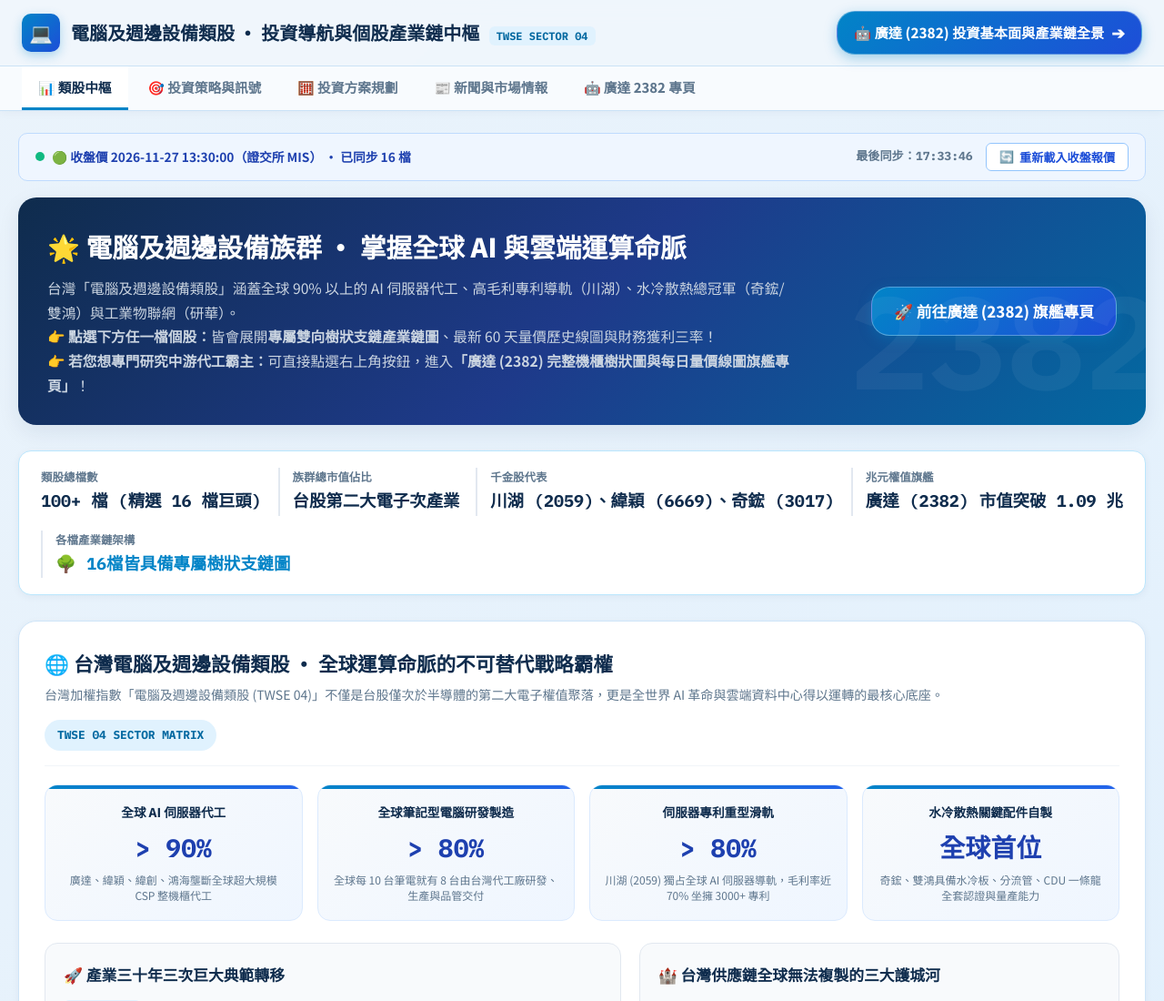
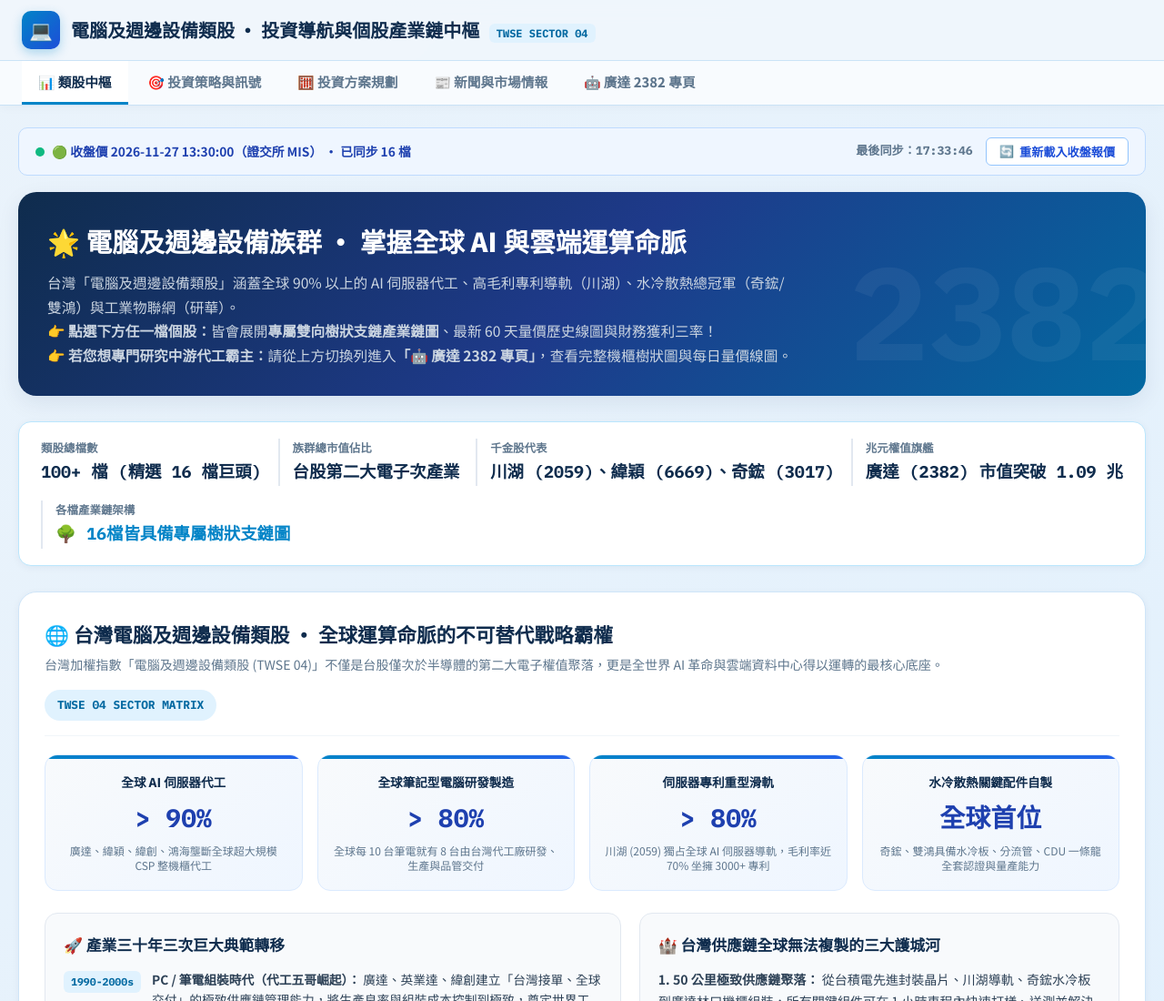
Before and after one commit to itachi923/quanta-ai-supply-chain, a plain HTML site: page index.html in a window 1280 px wide. Shown: the top 1100 px of the page at 91% size. Drawn offline with nearby package versions, Linux system fonts and the light colour scheme.

Commit message:
refactor: 移除首頁兩個與切換列重複的廣達入口按鈕
頁首的「🤖 廣達 (2382) 投資基本面與產業鏈全景」與橫幅右側的
「🚀 前往廣達 (2382) 旗艦專頁」，都跟正下方的頁面切換列重複，予以移除。
.quanta-portal-btn 的兩段 CSS 已無人使用，一併刪除避免留下死碼。

連帶修正：
- 橫幅文案原本寫「可直接點選右上角按鈕」，指的就是被刪的那顆按鈕，
  已改為指向頁首切換列。
- 橫幅原本是「文字 + 按鈕」兩欄 flex，按鈕移除後只剩一個子項，
  替 .hero-banner-content 補上 flex:1，否則文字會被內容寬度縮住。
- 四頁的切換列註解仍寫「三頁共用／四頁共用」，全部更正為五頁。
  切換列有五份副本、改動必須同步，註解寫錯會害接手者漏改檔案。
- news.html 頁尾補上「投資方案規劃」連結（上次新增該頁時只改了切換列）。

保留彩蛋提示框與頁尾的廣達連結：前者預設隱藏、只在情境觸發時出現，
後者是頁尾重複主導航的慣例，兩者都不是與切換列並排的重複入口。

Co-Authored-By: Claude Opus 5 <noreply@anthropic.com>

```diff
--- a/index.html
+++ b/index.html
@@ -144,35 +144,13 @@
       margin-left: 6px;
     }
 
-    /* 關鍵按鍵：直通廣達旗艦專頁 */
-    .quanta-portal-btn {
-      background: linear-gradient(135deg, #0284c7 0%, #1d4ed8 100%);
-      color: #ffffff !important;
-      text-decoration: none;
-      font-size: 0.95rem;
-      font-weight: 800;
-      padding: 8px 18px;
-      border-radius: 20px;
-      display: inline-flex;
-      align-items: center;
-      gap: 8px;
-      box-shadow: 0 4px 14px rgba(2, 132, 199, 0.35);
-      transition: all 0.25s ease;
-      border: 1px solid rgba(255, 255, 255, 0.3);
-    }
-    .quanta-portal-btn:hover {
-      transform: translateY(-2px);
-      box-shadow: 0 6px 20px rgba(2, 132, 199, 0.5);
-      background: linear-gradient(135deg, #0369a1 0%, #1e40af 100%);
-    }
-
     .container {
       max-width: 1400px;
       margin: 0 auto;
       padding: 24px 20px 80px;
     }
 
-    /* 頂部強推橫幅：廣達旗艦專頁 */
+    /* 頂部說明橫幅 */
     .hero-banner {
       background: linear-gradient(135deg, #0f2c4d 0%, #1e3a8a 50%, #0369a1 100%);
       color: #ffffff;
@@ -199,6 +177,7 @@
       font-family: var(--font-mono);
       pointer-events: none;
     }
+    .hero-banner-content { flex: 1; min-width: 0; }
     .hero-banner-content h1 {
       font-size: 1.8rem;
       font-weight: 900;
@@ -1349,17 +1328,9 @@
           <span class="brand-badge">TWSE SECTOR 04</span>
         </div>
       </a>
-
-      <!-- 核心功能按鈕：一鍵直達廣達 (2382) 專屬全景旗艦專頁 -->
-      <div style="display:flex; align-items:center; gap:14px;">
-        <a href="quanta.html" class="quanta-portal-btn">
-          <span>🤖 廣達 (2382) 投資基本面與產業鏈全景</span>
-          <span style="font-size:1.1rem;">➔</span>
-        </a>
-      </div>
     </div>
 
-    <!-- 頁面切換列（三頁共用） -->
+    <!-- 頁面切換列（五頁共用：改動時五個檔案都要同步） -->
     <div class="page-tabs-bar">
       <nav class="page-tabs">
         <a href="index.html" class="page-tab active">📊 類股中樞</a>
@@ -1388,20 +1359,15 @@
       </div>
     </div>
 
-    <!-- 頂部強推橫幅：廣達旗艦專頁快速入口 -->
+    <!-- 頂部說明橫幅（原本右側的廣達入口按鈕已移除，改由頁首切換列進入） -->
     <div class="hero-banner">
       <div class="hero-banner-content">
         <h1>🌟 電腦及週邊設備族群 · 掌握全球 AI 與雲端運算命脈</h1>
         <p>
           台灣「電腦及週邊設備類股」涵蓋全球 90% 以上的 AI 伺服器代工、高毛利專利導軌（川湖）、水冷散熱總冠軍（奇鋐/雙鴻）與工業物聯網（研華）。<br>
           👉 <strong>點選下方任一檔個股：</strong>皆會展開<strong>專屬雙向樹狀支鏈產業鏈圖</strong>、最新 60 天量價歷史線圖與財務獲利三率！<br>
-          👉 <strong>若您想專門研究中游代工霸主：</strong>可直接點選右上角按鈕，進入<strong>「廣達 (2382) 完整機櫃樹狀圖與每日量價線圖旗艦專頁」</strong>！
+          👉 <strong>若您想專門研究中游代工霸主：</strong>請從上方切換列進入<strong>「🤖 廣達 2382 專頁」</strong>，查看完整機櫃樹狀圖與每日量價線圖。
         </p>
-      </div>
-      <div>
-        <a href="quanta.html" class="quanta-portal-btn" style="padding:12px 24px; font-size:1.05rem;">
-          🚀 前往廣達 (2382) 旗艦專頁
-        </a>
       </div>
     </div>
 
```
Also changed, not shown: news.html (+2 -1 lines), quanta.html (+1 -1 lines), strategy.html (+1 -1 lines).
